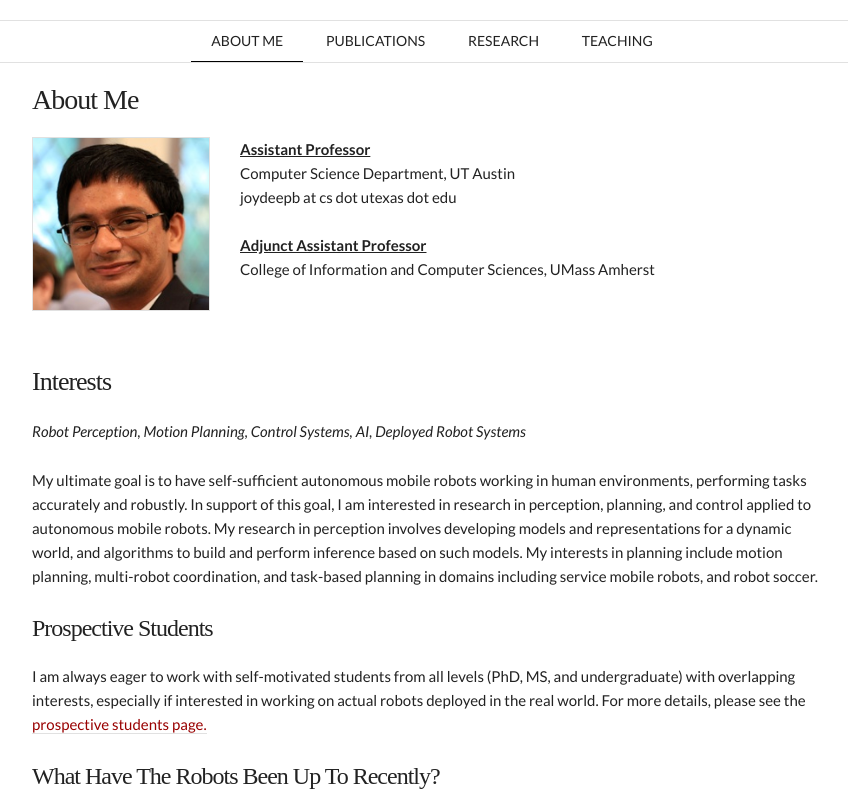
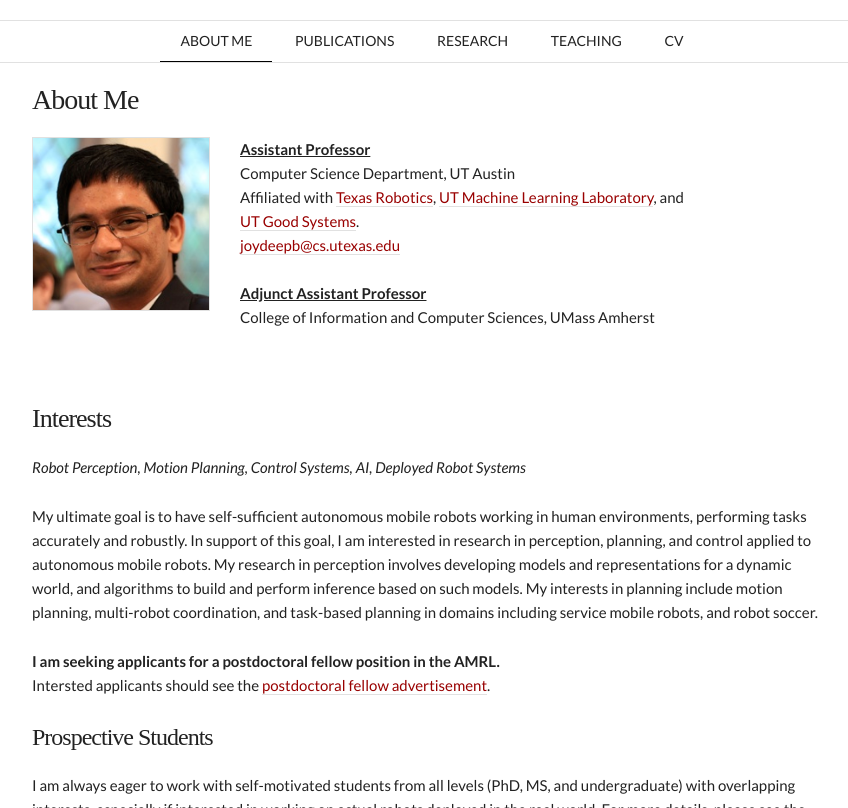
Before and after one commit to joydeep-b/joydeepb.com, a Jekyll site: the page built from index.md, in a window 1280 px wide, cut to the strip 0-808 px from the top of the page. Shown: the whole strip, without its empty margins (208-1056 px from the left). Built offline with Jekyll 4.4.1, drawn with Linux system fonts in a browser that asks for light colours; nearby versions of some CDN libraries; some web fonts are replaced.

Commit message:
Added CV, Postdoc advertisement

```diff
--- a/index.md
+++ b/index.md
@@ -10,7 +10,10 @@ order: 1
 <div class="eight columns">
   <p><b><u>Assistant Professor</u></b><br />
     Computer Science Department, UT Austin <br />
-    joydeepb at cs dot utexas dot edu<br />
+    Affiliated with <a href="https://robotics.utexas.edu/">Texas Robotics</a>,
+    <a href="https://ml.utexas.edu/">UT Machine Learning Laboratory</a>, and <br />
+    <a href="https://bridgingbarriers.utexas.edu/good-systems/">UT Good Systems</a>.<br />
+    <a href="mailto:joydeepb@cs.utexas.edu">joydeepb@cs.utexas.edu</a><br />
     <br />
     <b><u>Adjunct Assistant Professor</u></b><br />
     College of Information and Computer Sciences, UMass Amherst
@@ -31,6 +34,11 @@ models and representations for a dynamic world, and algorithms to build and
 perform inference based on such models. My interests in planning include motion
 planning, multi-robot coordination, and task-based planning in domains including
 service mobile robots, and robot soccer.
+
+
+**I am seeking applicants for a postdoctoral fellow position in the AMRL.**
+Intersted applicants should see the [postdoctoral fellow advertisement]({{
+site.baseurl }}{% link postdoc-advertisement.md %}).
 
 ### Prospective Students
 
```
Also changed, not shown: _layouts/cv.html (added, +78 -0 lines), cv.md (added, +8 -0 lines), postdoc-advertisement.md (added, +30 -0 lines).
